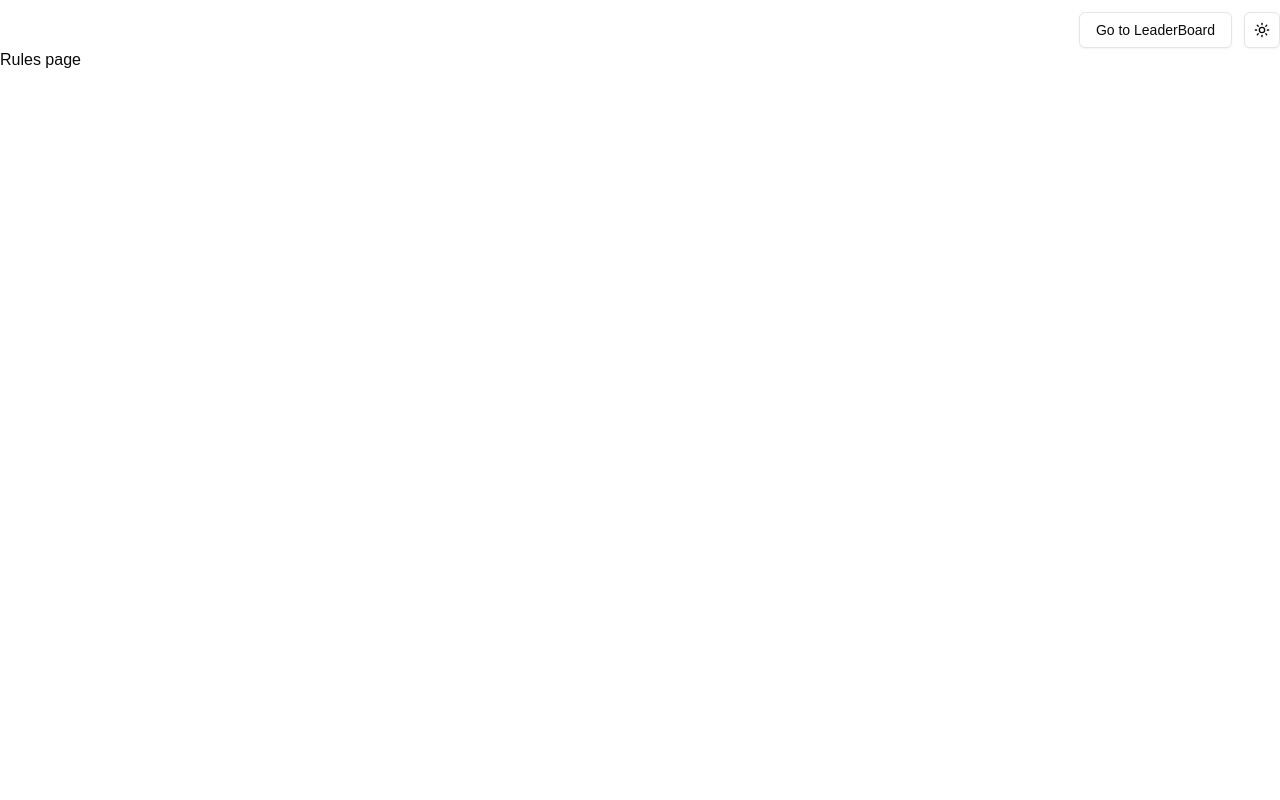
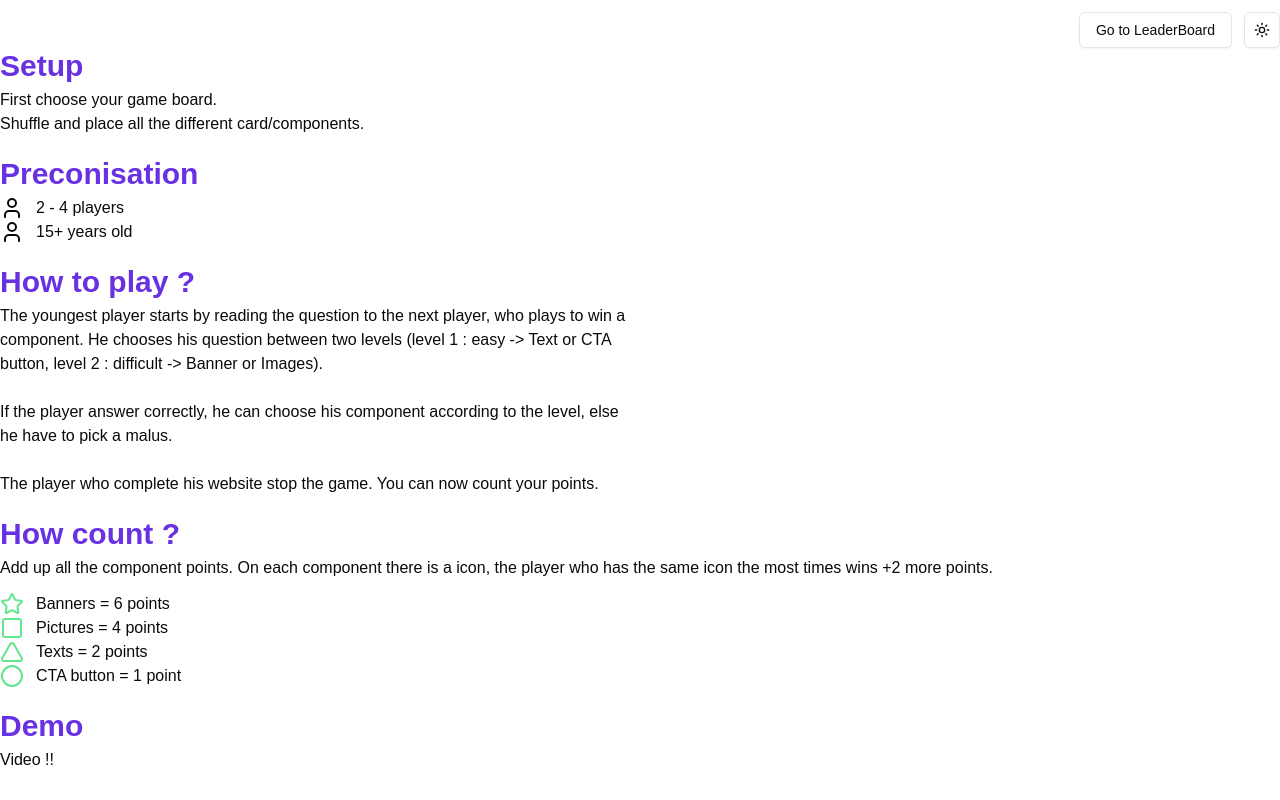
Before and after one commit to DIRKfireFr/wirerace, a Next.js app: page /rules in a window 1280 px wide. Built offline with nearby package versions, Linux system fonts and the light colour scheme.

Commit message:
add rules and rework the leaderboard

```diff
--- a/app/layout.jsx
+++ b/app/layout.jsx
@@ -9,12 +9,12 @@ export const metadata = {
 export default function RootLayout({ children }) {
   return (
     <html lang="en">
-      <body className={`antialiased`}>
+      <body>
         <ThemeProvider attribute="class" defaultTheme="light">
-          <div className="container mx-auto mt-3">
+          <main className="container mx-auto mt-3 p-6 md:p-0">
             <Header />
-            <main>{children}</main>
-          </div>
+            <div>{children}</div>
+          </main>
         </ThemeProvider>
       </body>
     </html>
--- a/app/page.jsx
+++ b/app/page.jsx
@@ -5,7 +5,7 @@ import Logo from "@/public/WIRERACE.png";
 
 export default async function Home() {
   return (
-    <main className="grid items-center">
+    <div className="grid items-center mt-3">
       <Image
         src={Logo}
         alt="Logo WireRace"
@@ -15,6 +15,6 @@ export default async function Home() {
       <h1 className="font-bold text-center text-3xl mb-1">Leaderboard</h1>
       <LeaderBoard />
       <AddScore />
-    </main>
+    </div>
   );
 }
--- a/app/rules/page.jsx
+++ b/app/rules/page.jsx
@@ -1,5 +1,63 @@
+import { User, Star, Square, Triangle, Circle } from "lucide-react";
 import React from "react";
 
 export default function page() {
-  return <div>Rules page</div>;
+  return (
+    <main className="container mx-auto">
+      <h1 className="text-3xl font-bold text-[#6831E1] mb-1">Setup</h1>
+      <p className="mb-5">
+        First choose your game board. <br />
+        Shuffle and place all the different card/components.
+      </p>
+
+      <h2 className="text-3xl font-bold text-[#6831E1] mb-1">Preconisation</h2>
+      <ul className="mb-5">
+        <li className="list-none flex items-center gap-3">
+          <User /> 2 - 4 players
+        </li>
+        <li className="list-none flex items-center gap-3">
+          <User /> 15+ years old
+        </li>
+      </ul>
+
+      <h2 className="text-3xl font-bold text-[#6831E1] mb-1">How to play ?</h2>
+      <p className="mb-5 lg:w-1/2">
+        The youngest player starts by reading the question to the next player,
+        who plays to win a component. He chooses his question between two levels
+        (level 1 : easy -&gt; Text or CTA button, level 2 : difficult -&gt;
+        Banner or Images).
+        <br />
+        <br />
+        If the player answer correctly, he can choose his component according to
+        the level, else he have to pick a malus.
+        <br />
+        <br />
+        The player who complete his website stop the game. You can now count
+        your points.
+      </p>
+
+      <h2 className="text-3xl font-bold text-[#6831E1] mb-1">How count ?</h2>
+      <p className="mb-3">
+        Add up all the component points. On each component there is a icon, the
+        player who has the same icon the most times wins +2 more points.
+      </p>
+      <ul className="mb-5">
+        <li className="list-none flex items-center gap-3">
+          <Star color="#63E68E" /> Banners = 6 points
+        </li>
+        <li className="list-none flex items-center gap-3">
+          <Square color="#63E68E" /> Pictures = 4 points
+        </li>
+        <li className="list-none flex items-center gap-3">
+          <Triangle color="#63E68E" /> Texts = 2 points
+        </li>
+        <li className="list-none flex items-center gap-3">
+          <Circle color="#63E68E" /> CTA button = 1 point
+        </li>
+      </ul>
+
+      <h2 className="text-3xl font-bold text-[#6831E1] mb-1">Demo</h2>
+      <p>Video !!</p>
+    </main>
+  );
 }
--- a/components/LeaderBoard.jsx
+++ b/components/LeaderBoard.jsx
@@ -23,7 +23,7 @@ export default function LeaderBoard() {
     };
 
     fetchData();
-  }, []);
+  }, [data]);
 
   const leaderboardData = data.data || [];
 
@@ -42,12 +42,12 @@ export default function LeaderBoard() {
   };
 
   return (
-    <div className="mx-auto w-96 max-w-[400px] mb-3">
-      <Table>
+    <div className="mx-auto w-full max-w-md mb-3 overflow-auto">
+      <Table className="table-auto w-full">
         <TableHeader>
           <TableRow>
-            <TableHead className="">Rank</TableHead>
-            <TableHead className="">Nickname</TableHead>
+            <TableHead>Rank</TableHead>
+            <TableHead>Nickname</TableHead>
             <TableHead className="text-right font-bold text-[#6831E1]">
               Points
             </TableHead>
@@ -57,10 +57,10 @@ export default function LeaderBoard() {
           {currentData.length > 0 ? (
             currentData.map((item, index) => (
               <TableRow key={item.id || index}>
-                <TableCell className=" font-medium">
+                <TableCell className="font-medium">
                   <LeaderBoardIcons index={startIndex + index + 1} />
                 </TableCell>
-                <TableCell className="">
+                <TableCell className="truncate">
                   {item.nickname.substring(0, 25)}
                 </TableCell>
                 <TableCell className="text-right font-bold text-[#6831E1]">
@@ -71,14 +71,14 @@ export default function LeaderBoard() {
           ) : (
             <TableRow>
               <TableCell colSpan={3} className="text-center">
-                No data available
+                Submit your score !
               </TableCell>
             </TableRow>
           )}
         </TableBody>
       </Table>
 
-      <div className="flex items-center justify-between gap-3 flex-col md:gap-0 md:flex-row">
+      <div className="flex items-center justify-between gap-3 flex-wrap md:flex-nowrap">
         <div>
           <p className="text-sm text-gray-600">
             {currentPage} of {totalPages}
```
